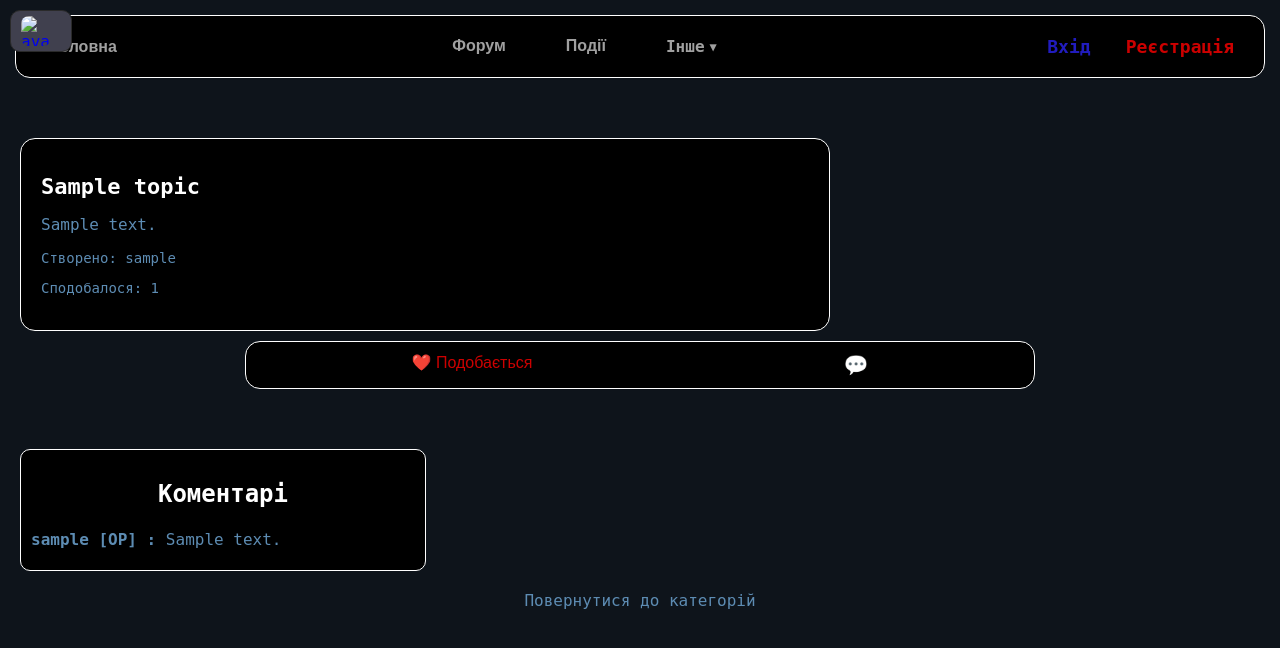
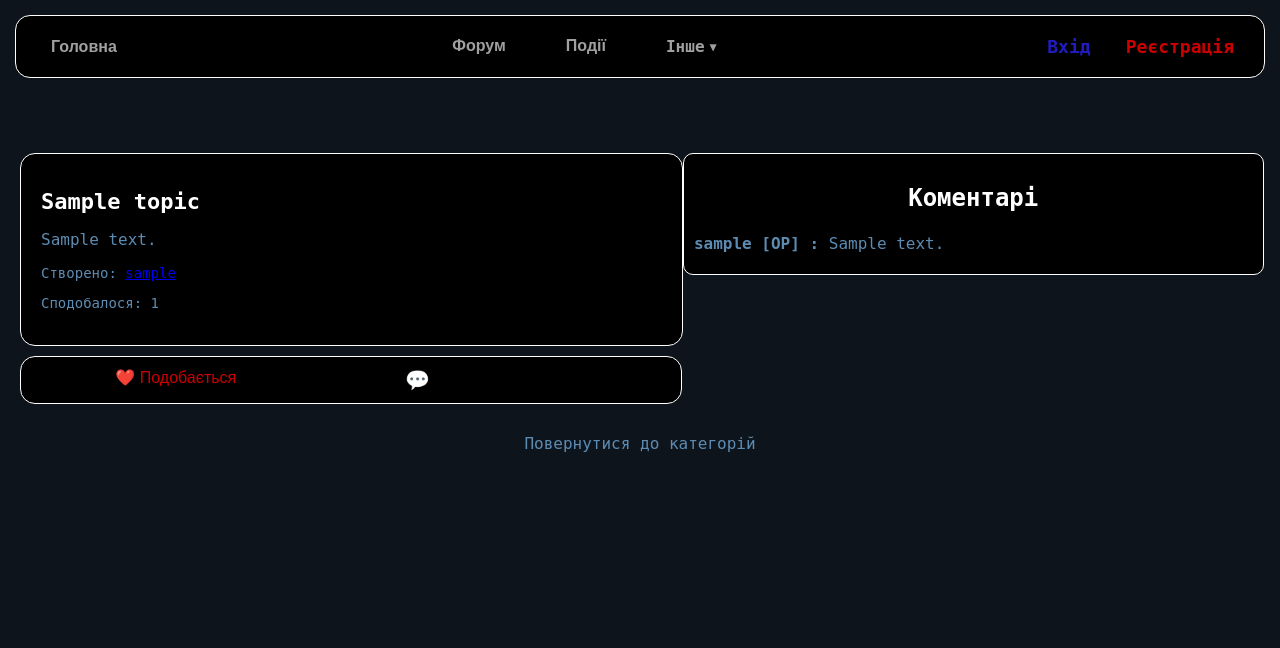
Before and after one commit to 13max11/portal_group, a Django app: page /forum/topic/1/ in a window 1280 px wide. Shown: the top 648 px of the page. Run offline with Django 5.2, Linux system fonts and the light colour scheme; tables that the repository leaves empty hold one stand-in row (values such as "Sample post").

Commit message:
коміт з фіксом топік детайлс

```diff
--- a/static/css/forum-category.css
+++ b/static/css/forum-category.css
@@ -4,7 +4,7 @@
     border: 0.5px solid white;
     border-radius: 15px;
     padding: 20px;
-    width: 50%;
+    width: 90%;
     margin: 40px auto;
     box-sizing: border-box;
     position: relative;
--- a/static/css/forum-topic.css
+++ b/static/css/forum-topic.css
@@ -1,3 +1,17 @@
+.topic {
+    display: flex;
+    width: 97%;
+    justify-content: space-between;
+}
+
+.left-container {
+    width: 50%;
+}
+
+.right-container {
+    width: 45%;
+}
+
 .topics-user-field {
     position: absolute;
     top: 10px;
@@ -28,7 +42,7 @@
     border: 0.5px solid white;
     border-radius: 15px;
     padding: 20px;
-    width: 60%;
+    width: 100%;
     margin: 60px 20px 0;
     color: #5D8CB3;
     position: relative;
@@ -58,8 +72,8 @@
     border: 0.5px solid white;
     border-radius: 10px;
     padding: 10px;
-    width: 30%;
-    margin: 60px 20px 0 20px;
+    width: 100%;
+    margin: 60px 20px 0 0px;
     color: #5D8CB3;
     position: relative;
     max-height: 400px; /* Опционально: если вы хотите ограничить по высоте */
@@ -93,8 +107,8 @@
     border: 0.5px solid white;
     border-radius: 15px;
     padding: 10px;
-    width: 60%;
-    margin: 10px auto;
+    width: 103.1%;
+    margin: 10px 20px;
 }
 
 .topics-like-btn {
@@ -124,8 +138,8 @@
     display: none;
     flex-direction: column;
     align-items: flex-start;
-    width: 60%;
-    margin: 10px auto;
+    width: 100%;
+    margin: 10px 15px;
     padding: 10px;
     background-color: black;
     border: 0.5px solid white;
--- a/templates/base.html
+++ b/templates/base.html
@@ -30,8 +30,8 @@
                     <span class="arrow">▼</span>
                 </label>
                 <div class="dropdown-menu">
+                    <a href="{% url 'daily' %}"><button class="small-button">Щоденник</button></a>
                     <a href="{% url 'gallery' %}"><button class="small-button">Галерея</button></a>
-                    <button class="small-button">Кнопка</button>
                     <button class="small-button">Кнопка</button>
                 </div>
             </div>
--- a/templates/forum_system/topic_detail.html
+++ b/templates/forum_system/topic_detail.html
@@ -11,21 +11,14 @@
     <link rel="stylesheet" href="{% static 'css/forum-topic.css' %}">
 </head>
 
-<!-- Профиль пользователя слева сверху от основного блока -->
-<!-- Аватар и пользователь -->
-<a href="{% url 'profile' request.user.username %}">
-    <div class="topics-user-field">
-        <img src="{{ request.user.avatar.url }}" alt="avatar" class="topics-avatar">
-        <div class="topics-user-name">{{ request.user.username }}</div>
-    </div>
-</a>
-
 <!-- Основной блок информации о topic -->
+<div class="topic">
+<div class="left-container">
     <div class="topics-main-container">
         <div class="topics-content">
             <h1 class="topics-title">{{ topic.title }}</h1>
             <p class="topics-description">{{ topic.content|linebreaks }}</p>
-        <p class="topics-created">Створено: <span>{{ topic.created_by }}</span></p>
+            <p class="topics-created">Створено: <span><a href="{% url 'profile' topic.created_by.username %}">{{ topic.created_by }}</a></span></p>
             <p class="topics-likes">Сподобалося: <span>{{ likes_count }}</span></p>
         </div>
     </div>
@@ -44,6 +37,13 @@
         </form>
 
         <button class="topics-comment-btn">💬</button>
+
+        <div class="topics-actions">
+            {% if request.user == topic.created_by %}
+                <a href="{% url 'update-topic' topic.id %}" class="topics-edit-btn">Змінити</a>
+                <a href="{% url 'delete-topic' topic.pk %}" class="topics-delete-btn">Видалити</a>
+            {% endif %}
+        </div>
     </div>
 
     <!-- Секция для ввода комментариев с анимацией -->
@@ -54,8 +54,9 @@
             <button type="submit" name="comment" class="topics-add-comment-btn">Додати коментарії</button>
         </form>
     </div>
-
+</div>
 <!-- Дополнительный блок с комментариями справа -->
+<div class="right-container">
     <div class="topics-side-comments">
         <h2>Коментарі</h2>
         <ul>
@@ -67,14 +68,12 @@
             {% endfor %}
         </ul>
     </div>
+</div>
+
+</div>
 
 <!-- Кнопки для редактирования и удаления -->
-<div class="topics-actions">
-    {% if request.user == topic.created_by %}
-        <a href="{% url 'update-topic' topic.id %}" class="topics-edit-btn">Змінити</a>
-        <a href="{% url 'delete-topic' topic.pk %}" class="topics-delete-btn">Видалити</a>
-    {% endif %}
-</div>
+
 
 <!-- Кнопка возврата назад -->
 <a href="{% url 'category-detail' topic.category.id %}" class="topics-back-btn">Повернутися до категорій</a>
--- a/templates/gallery_system/gallery.html
+++ b/templates/gallery_system/gallery.html
@@ -30,7 +30,7 @@
             </div>
         {% endif %}
     {% empty %}
-
+            <h1 class="head" style="color: #5D8CB3;">Наразі в галереї немає фото</h1>
     {% endfor %}
 </div>
 
```
Also changed, not shown: auth_sys/migrations/0001_initial.py, daily_system/migrations/0001_initial.py, events_system/migrations/0001_initial.py, forum_system/migrations/0001_initial.py, gallery_system/migrations/0001_initial.py, media/comments_media/008_how-to-make-an-end-portal-in-minecraft-5224604-75af89a92455451cae090f_v2vH0lF.jpg (added), media/comments_media/2012-10-01_00_pG8ljVP.42.29.png (added), media/comments_media/minecraft_03_5lc82hU.jpg (added), media/images/gallery/008_how-to-make-an-end-portal-in-minecraft-5224604-75af89a92455451cae090f_ninKt1P.jpg (added), portfolio_system/migrations/0001_initial.py (added), portfolio_system/migrations/__init__.py (added). Lines whose indentation alone changed are shown as unchanged.
